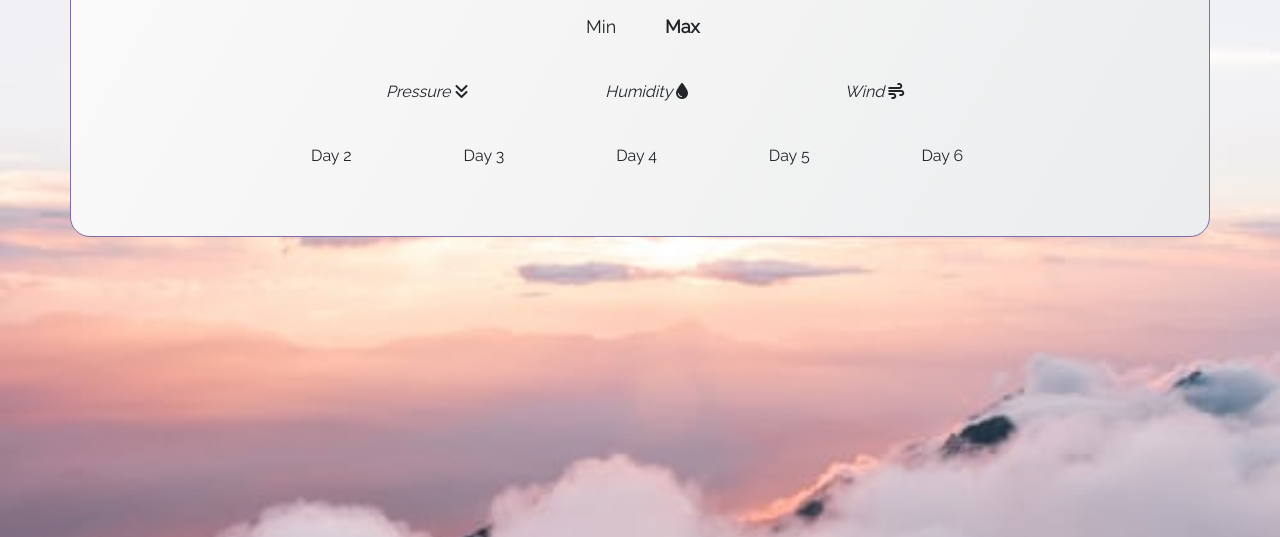
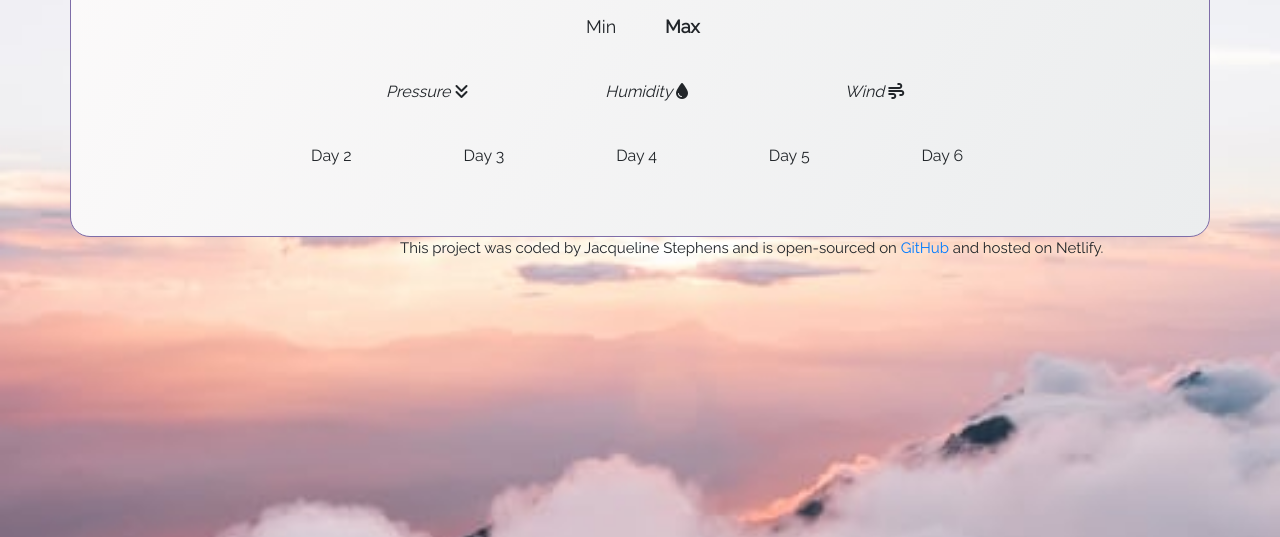
Before and after one commit to JStepns/Weather-app, a plain HTML site: page Weather app.html in a window 1280 px wide. Shown: the part 263-800 px from the top of the page. Drawn offline with nearby package versions, Linux system fonts and the light colour scheme.

Commit message:
Added an author line with link to GitHub repository

```diff
--- a/SRC/Style.css
+++ b/SRC/Style.css
@@ -5,6 +5,11 @@ body {
 }
 form {
   text-align: center;
+}
+p {
+  font-size: 15px;
+  font-family: "Raleway", sans-serif;
+  margin-left: 400px;
 }
 #dropdownMenu2 {
   background-image: linear-gradient(120deg, #fdfbfb 0%, #ebedee 100%);
--- a/Weather app.html
+++ b/Weather app.html
@@ -111,6 +111,10 @@
             </div>
         </div>
     </div>
+    <p>
+        This project was coded by Jacqueline Stephens and is open-sourced on <a
+            href="https://github.com/JStepns/Weather-app">GitHub</a> and hosted on Netlify.
+    </p>
     <script src = "SRC/Weather app.js"></script>
     <script src="https://code.jquery.com/jquery-3.5.1.slim.min.js" integrity="sha384-DfXdz2htPH0lsSSs5nCTpuj/zy4C+OGpamoFVy38MVBnE+IbbVYUew+OrCXaRkfj" crossorigin="anonymous"></script>
     <script src="https://cdn.jsdelivr.net/npm/bootstrap@4.5.3/dist/js/bootstrap.bundle.min.js"
```
